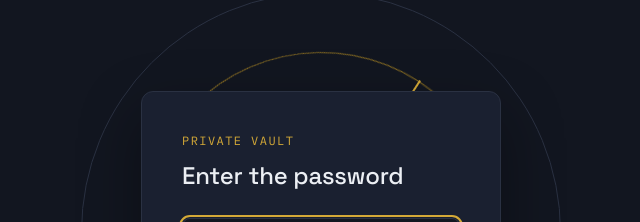
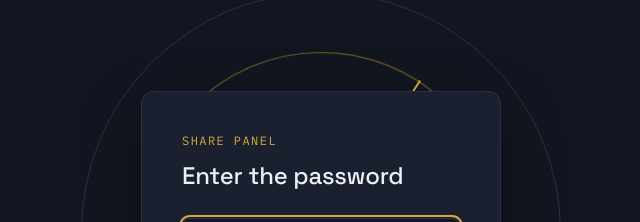
Before and after one commit to Zytronium/file_share_panel, a Next.js app: page /login in a window 1280 px wide. Shown: the part 168-390 px from the top of the page, without its empty margins (319-959 px from the left). Built offline with nearby package versions, Linux system fonts and the light colour scheme.

Commit message:
Change "Private vualt" label on login page to "Share panel"

```diff
--- a/src/app/login/page.tsx
+++ b/src/app/login/page.tsx
@@ -38,7 +38,7 @@ export default function LoginPage() {
       </div>
 
       <form className="login-card" onSubmit={handleSubmit}>
-        <p className="eyebrow">Private vault</p>
+        <p className="eyebrow">Share Panel</p>
         <h1>Enter the password</h1>
         <input
           type="password"
```
